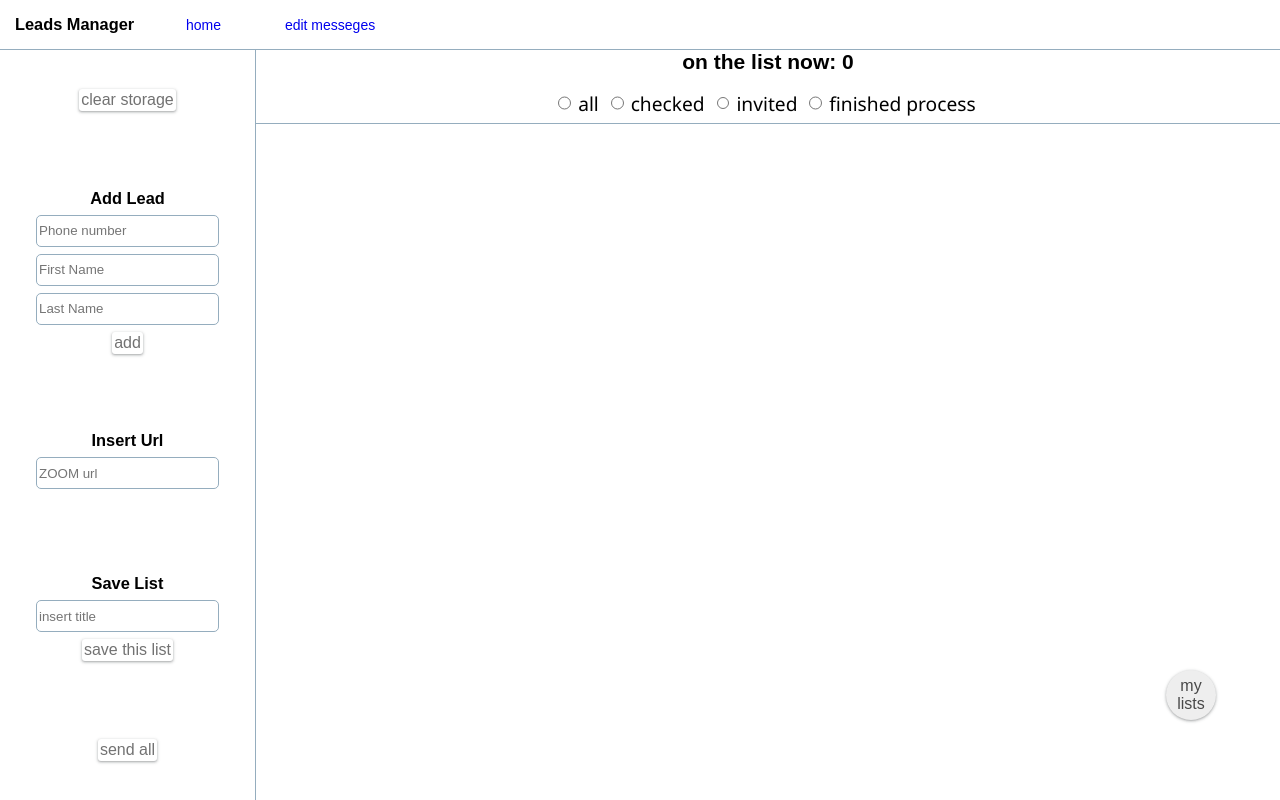
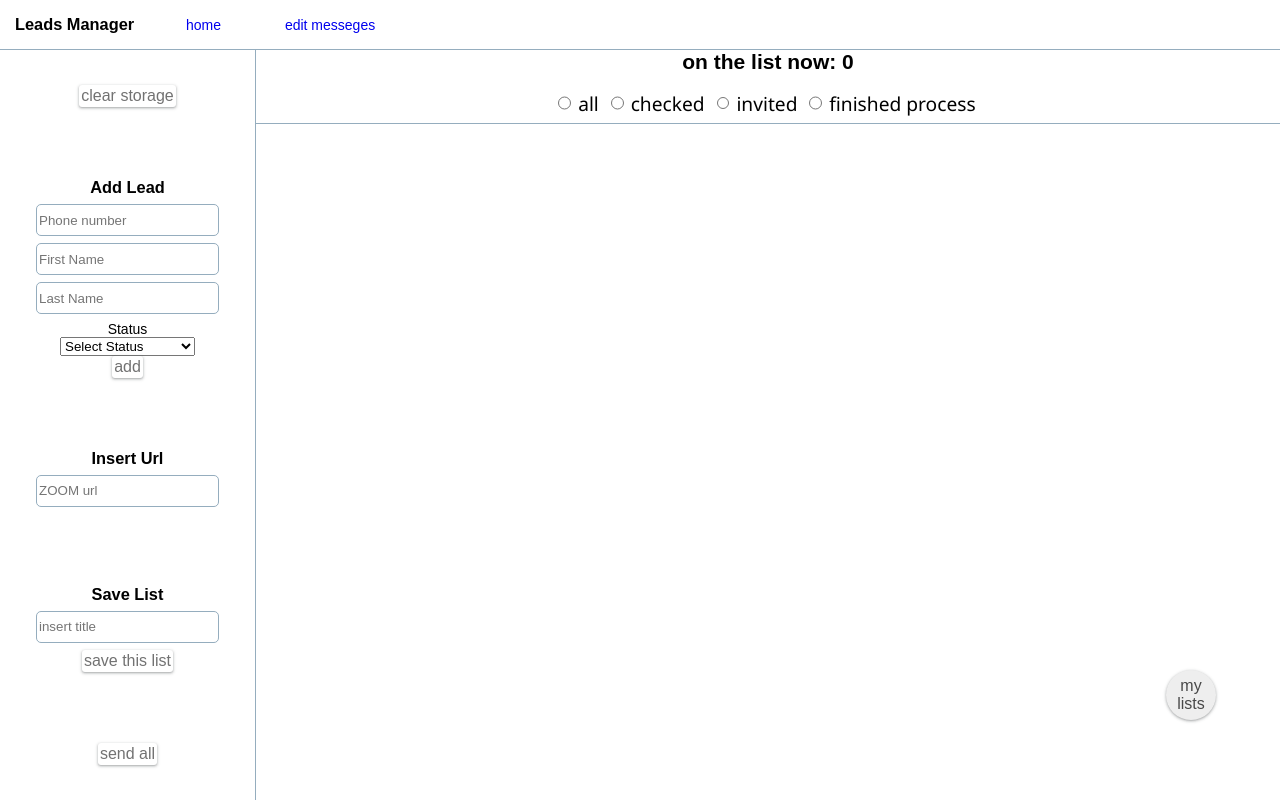
Before and after one commit to shacharRonZohar/Contact-Manager, a React (Vite) app: page /#/ in a window 1280 px wide. Built offline with nearby package versions, Linux system fonts and the light colour scheme; a web font is replaced by a local one.

Commit message:
Changed input validation and added status selection

```diff
--- a/src/cmps/AsideBar.jsx
+++ b/src/cmps/AsideBar.jsx
@@ -16,8 +16,14 @@ export default function AsideBar({ lead, listToSave, onAddLead, onInputChange, o
       <form className="main-form flex column align-center" onSubmit={(ev) => onAddLead(ev)}>
         <h3>Add Lead</h3>
         <input type="phone" pattern={utilService.getPhoneRegex()} required onChange={onInputChange} name="num" value={lead.num} placeholder="Phone number" />
-        <input type="text" onChange={onInputChange} name="fName" value={lead.fName} placeholder="First Name" />
-        <input type="text" onChange={onInputChange} name="lName" value={lead.lName} placeholder="Last Name" />
+        <input type="text" onChange={onInputChange} name="fName" required value={lead.fName} placeholder="First Name" />
+        <input type="text" onChange={onInputChange} name="lName" required value={lead.lName} placeholder="Last Name" />
+        <label htmlFor="status">Status</label>
+        <select name="status" value={lead.status} onChange={onInputChange}>
+          <option value="">Select Status</option>
+          <option value="zero-step">Invite to open night</option>
+          {/* <option value="first-step">Invite to open night</option> */}
+        </select>
         <button>add</button>
       </form>
       <div className="zoom-wrapper">
--- a/src/pages/Home.jsx
+++ b/src/pages/Home.jsx
@@ -39,7 +39,7 @@ export function Home() {
 
   const onAddLead = async (ev) => {
     ev.preventDefault()
-    leadService.addLead(lead)
+    leadService.saveLead(lead)
     setLead({ fName: '', lName: '', num: '' })
   }
 
@@ -49,6 +49,7 @@ export function Home() {
       ...lead,
       [name]: value,
     })
+    console.log(lead)
   }
 
   const onSendMsg = (currLead, status) => {
--- a/src/services/leadService.js
+++ b/src/services/leadService.js
@@ -5,9 +5,9 @@ import { utilService } from "./utilService"
 const LEAD_KEY = 'myLeads'
 
 export const leadService = {
-  addLead,
   getLeads,
   getSavedLists,
+  saveLead,
   sendMsg,
   setLeadStatus,
   remove,
@@ -31,12 +31,10 @@ function getSavedLists() {
   return gLeadLists
 }
 
-function addLead(lead) {
-  if (!lead.num || lead.num.length < 10) {
-    console.log('invalid num')
-    return
-  }
-  _saveLead(lead)
+function saveLead(lead) {
+  lead.id = utilService.makeId()
+  gLeads.push(lead)
+  _saveToStorage()
 }
 
 function sendMsg(lead, status, url) {
@@ -128,11 +126,6 @@ function _getIdxById(id) {
   return gLeads.findIndex(lead => lead.id === id)
 }
 
-function _saveLead(lead) {
-  lead.id = utilService.makeId()
-  gLeads.push(lead)
-  _saveToStorage()
-}
 
 function _saveToStorage() {
   storageService.saveToStorage(LEAD_KEY, gLeads)
@@ -160,3 +153,12 @@ function _saveToStorage() {
 //     let res = encodeURI(`מתחילים עוד כמה דקות! כדאי להכנס ולראות אם הכל עובד כמו שצריך:)`);
 //     window.open(`https://wa.me/972${validNum}/?text=${res}`)
 // }
+
+// function addLead(lead) {
+//   if (!lead.num || lead.num.length < 10) {
+//     console.log('invalid num')
+//     return false
+//   };
+//   _saveLead(lead)
+//   return true
+// }
```
